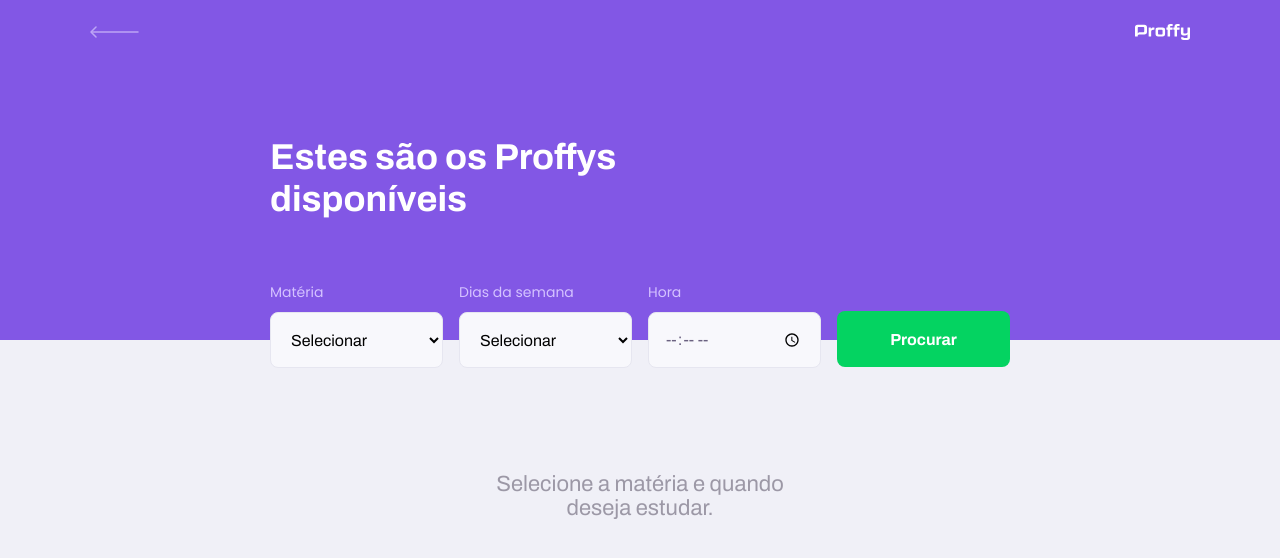
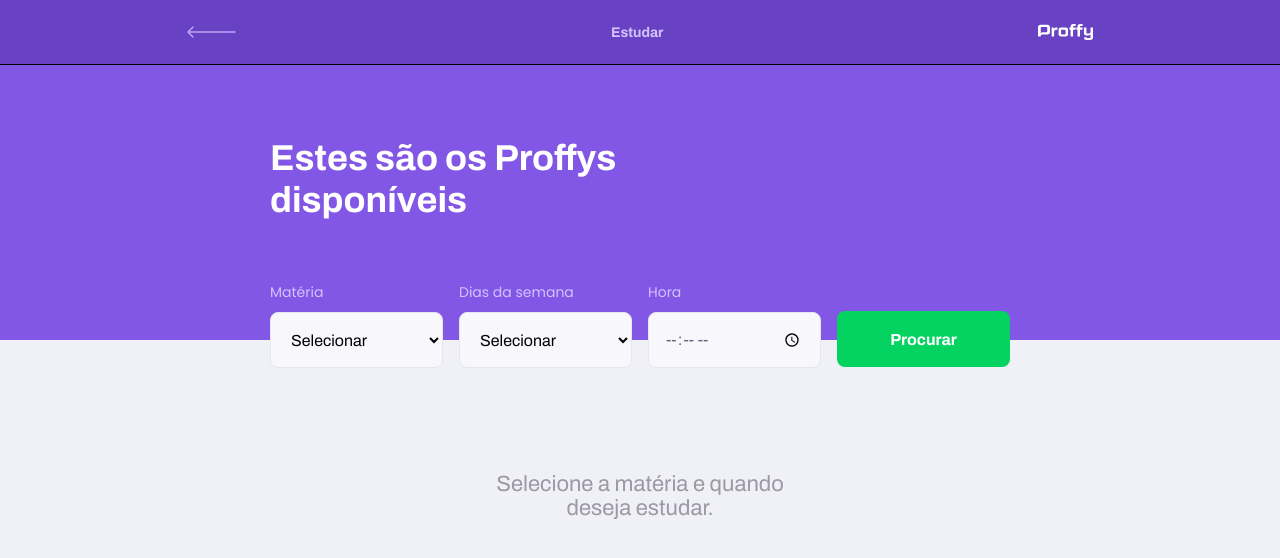
Before and after one commit to alexandrezardini/proffy, a React (Create React App) app: page /study in a window 1280 px wide. Shown: the top 558 px of the page. Built offline with nearby package versions, Linux system fonts and the light colour scheme.

Commit message:
change header styles

```diff
--- a/src/components/PageHeader/index.tsx
+++ b/src/components/PageHeader/index.tsx
@@ -8,11 +8,13 @@ import './styles.css';
 
 interface PageHeaderProps {
   title: string;
+  pageName: string;
   description?: string;
 }
 
 const PageHeader: React.FC<PageHeaderProps> = ({
   title,
+  pageName,
   description,
   children
 }) => {
@@ -22,6 +24,7 @@ const PageHeader: React.FC<PageHeaderProps> = ({
         <Link to='/'>
           <img src={backIcon} alt='Voltar' />
         </Link>
+        <h2>{pageName}</h2>
         <img src={logoImg} alt='Proffy' />
       </div>
       <div className='header-content'>
--- a/src/components/PageHeader/styles.css
+++ b/src/components/PageHeader/styles.css
@@ -5,13 +5,19 @@
 }
 
 .page-header .top-bar-container {
-    width: 90%;
+    width: 100vw;
+    background-color: var(--color-primary-darker);
+    border-bottom: 0.1rem solid black;
     margin: 0 auto;
     display: flex;
-    justify-content: space-between;
+    justify-content: space-around;
     align-items: center;
     color: var(--color-text-in-primary);
     padding: 1.6rem 0;
+}
+
+.page-header h2 {
+    font: 700 1.4rem Archivo;
 }
 
 .page-header .top-bar-container > a {
@@ -54,10 +60,6 @@
         height: 340px;
     }
 
-    .page-header .top-bar-container {
-        max-width: 1100px;
-    }
-
     .page-header .header-content {
         flex: 1;
         max-width: 740px;
--- a/src/pages/TeacherForm/index.tsx
+++ b/src/pages/TeacherForm/index.tsx
@@ -67,6 +67,7 @@ function TeacherForm() {
       <PageHeader
         title='Que incrível que você quer dar aulas'
         description='Primeiro passo é preencher o formulário de inscrição'
+        pageName='Dar aulas'
       />
       <main>
         <form onSubmit={handelCreateClass}>
--- a/src/pages/TeacherList/index.tsx
+++ b/src/pages/TeacherList/index.tsx
@@ -33,7 +33,7 @@ function TeacherList() {
 
   return (
     <div id='page-teacher-list' className='container'>
-      <PageHeader title='Estes são os Proffys disponíveis'>
+      <PageHeader title='Estes são os Proffys disponíveis' pageName='Estudar'>
         <form id='search-teachers' onSubmit={searchTeachers}>
           <Select
             name='subject'
```
